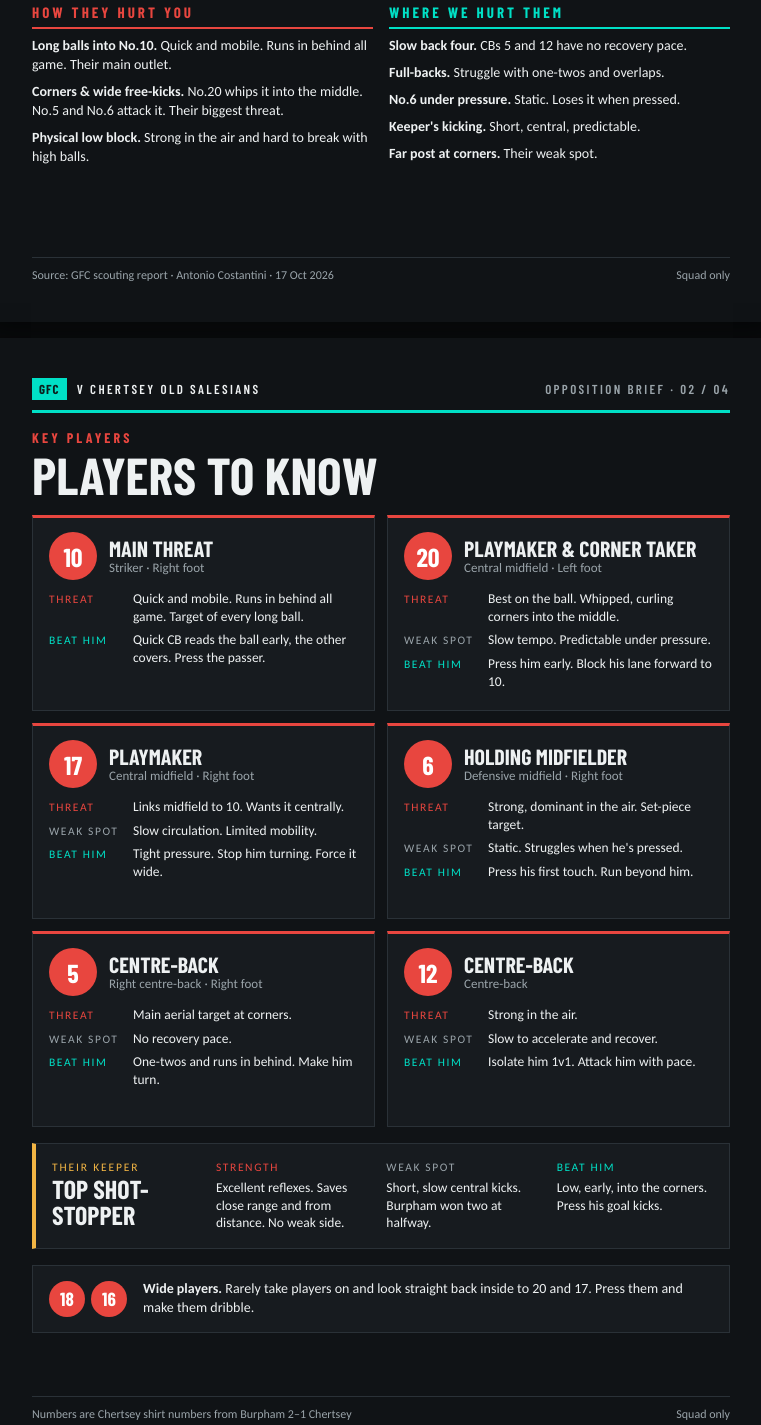
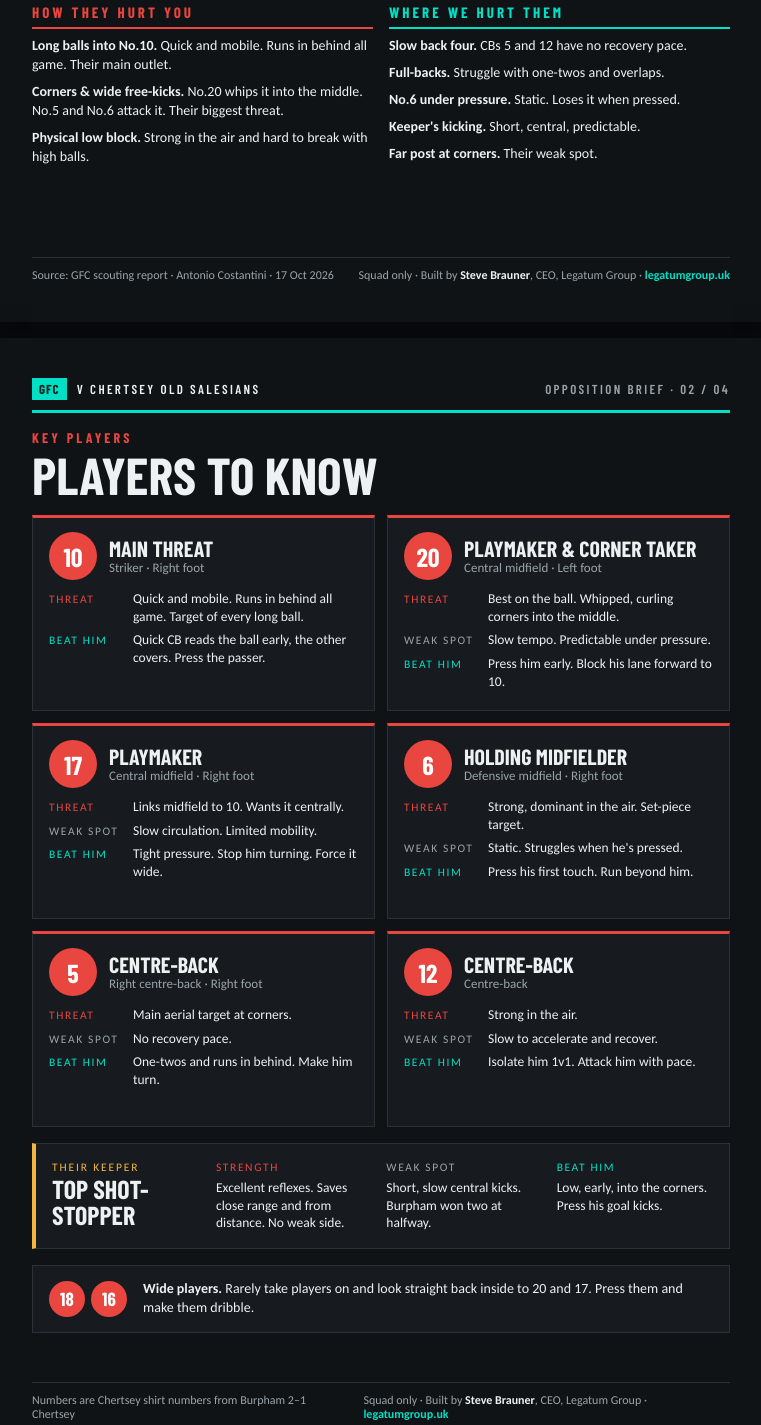
Before and after one commit to Brauner365/Chertsey-Scouting, a plain HTML site: page index.html in a window 1280 px wide. Shown: the part 817-2242 px from the top of the page, without its empty margins (259-1020 px from the left). Drawn offline with nearby package versions, Linux system fonts and the light colour scheme; a web font is replaced by a local one.

Commit message:
Update footer content with additional information

```diff
--- a/index.html
+++ b/index.html
@@ -68,7 +68,7 @@ body{padding:16px 0 40px;display:flex;flex-direction:column;align-items:center;g
 </div>
 </div>
 
-<div style="margin-top: auto; display: flex; justify-content: space-between; font-size: 12px; color: #9AA4AA; border-top: 1px solid #2a3137; padding-top: 10px"><span>Source: GFC scouting report · Antonio Costantini · 17 Oct 2026</span><span>Squad only</span></div>
+<div style="margin-top: auto; display: flex; justify-content: space-between; gap: 16px; font-size: 12px; color: #9AA4AA; border-top: 1px solid #2a3137; padding-top: 10px"><span>Source: GFC scouting report · Antonio Costantini · 17 Oct 2026</span><span>Squad only · Built by <b style="color: #EEF1F2">Steve Brauner</b>, CEO, Legatum Group · <a href="https://legatumgroup.uk" target="_blank" rel="noopener" style="color: #00E0C6; text-decoration: none; font-weight: 700">legatumgroup.uk</a></span></div>
 </div></div></div>
 <div class="sheet"><div class="page"><div style="width: 794px; height: 1123px; box-sizing: border-box; padding: 40px 48px; background: #101316; color: #EEF1F2; font-family: Carlito, Calibri, Arial, sans-serif; display: flex; flex-direction: column; gap: 16px; overflow: hidden">
 
@@ -151,7 +151,7 @@ body{padding:16px 0 40px;display:flex;flex-direction:column;align-items:center;g
 <span style="font-size: 14px; line-height: 1.35"><b>Wide players.</b> Rarely take players on and look straight back inside to 20 and 17. Press them and make them dribble.</span>
 </div>
 
-<div style="margin-top: auto; display: flex; justify-content: space-between; font-size: 12px; color: #9AA4AA; border-top: 1px solid #2a3137; padding-top: 10px"><span>Numbers are Chertsey shirt numbers from Burpham 2–1 Chertsey</span><span>Squad only</span></div>
+<div style="margin-top: auto; display: flex; justify-content: space-between; gap: 16px; font-size: 12px; color: #9AA4AA; border-top: 1px solid #2a3137; padding-top: 10px"><span>Numbers are Chertsey shirt numbers from Burpham 2–1 Chertsey</span><span>Squad only · Built by <b style="color: #EEF1F2">Steve Brauner</b>, CEO, Legatum Group · <a href="https://legatumgroup.uk" target="_blank" rel="noopener" style="color: #00E0C6; text-decoration: none; font-weight: 700">legatumgroup.uk</a></span></div>
 </div></div></div>
 <div class="sheet"><div class="page"><div style="width: 794px; height: 1123px; box-sizing: border-box; padding: 40px 48px; background: #101316; color: #EEF1F2; font-family: Carlito, Calibri, Arial, sans-serif; display: flex; flex-direction: column; gap: 11px; overflow: hidden">
 
@@ -191,7 +191,7 @@ body{padding:16px 0 40px;display:flex;flex-direction:column;align-items:center;g
 
 <div style="box-sizing: border-box; padding: 12px 16px; background: #171b1f; border: 1px solid #2a3137; font-size: 14px; line-height: 1.35"><b style="color: #00E0C6; font-family: 'Barlow Condensed', 'Arial Narrow', Arial, sans-serif; font-size: 15px; letter-spacing: 0.16em; text-transform: uppercase; margin-right: 8px">Throw-ins</b>The routine that beat them: shape to throw long, play short to a centre-back, first-time cross to the far post. Burpham scored from it.</div>
 
-<div style="margin-top: auto; display: flex; justify-content: space-between; font-size: 12px; color: #9AA4AA; border-top: 1px solid #2a3137; padding-top: 10px"><span>Teal = Guildford · Red = Chertsey</span><span>Squad only</span></div>
+<div style="margin-top: auto; display: flex; justify-content: space-between; gap: 16px; font-size: 12px; color: #9AA4AA; border-top: 1px solid #2a3137; padding-top: 10px"><span>Teal = Guildford · Red = Chertsey</span><span>Squad only · Built by <b style="color: #EEF1F2">Steve Brauner</b>, CEO, Legatum Group · <a href="https://legatumgroup.uk" target="_blank" rel="noopener" style="color: #00E0C6; text-decoration: none; font-weight: 700">legatumgroup.uk</a></span></div>
 </div></div></div>
 <div class="sheet"><div class="page"><div style="width: 794px; height: 1123px; box-sizing: border-box; padding: 40px 48px; background: #101316; color: #EEF1F2; font-family: Carlito, Calibri, Arial, sans-serif; display: flex; flex-direction: column; gap: 16px; overflow: hidden">
 
@@ -241,7 +241,7 @@ body{padding:16px 0 40px;display:flex;flex-direction:column;align-items:center;g
 <span style="font-family: 'Barlow Condensed', 'Arial Narrow', Arial, sans-serif; font-weight: 800; font-size: 32px; line-height: 1; text-transform: uppercase">Win first contact · Stretch them wide · Get in behind · Hit the back post</span>
 </div>
 
-<div style="margin-top: auto; display: flex; justify-content: space-between; font-size: 12px; color: #9AA4AA; border-top: 1px solid #2a3137; padding-top: 10px"><span>Guildford FC · Opposition brief</span><span>Squad only</span></div>
+<div style="margin-top: auto; display: flex; justify-content: space-between; gap: 16px; font-size: 12px; color: #9AA4AA; border-top: 1px solid #2a3137; padding-top: 10px"><span>Guildford FC · Opposition brief</span><span>Squad only · Built by <b style="color: #EEF1F2">Steve Brauner</b>, CEO, Legatum Group · <a href="https://legatumgroup.uk" target="_blank" rel="noopener" style="color: #00E0C6; text-decoration: none; font-weight: 700">legatumgroup.uk</a></span></div>
 </div></div></div>
 <script>
 function fit(){var w=Math.min(794,document.documentElement.clientWidth-16),k=w/794;
```
